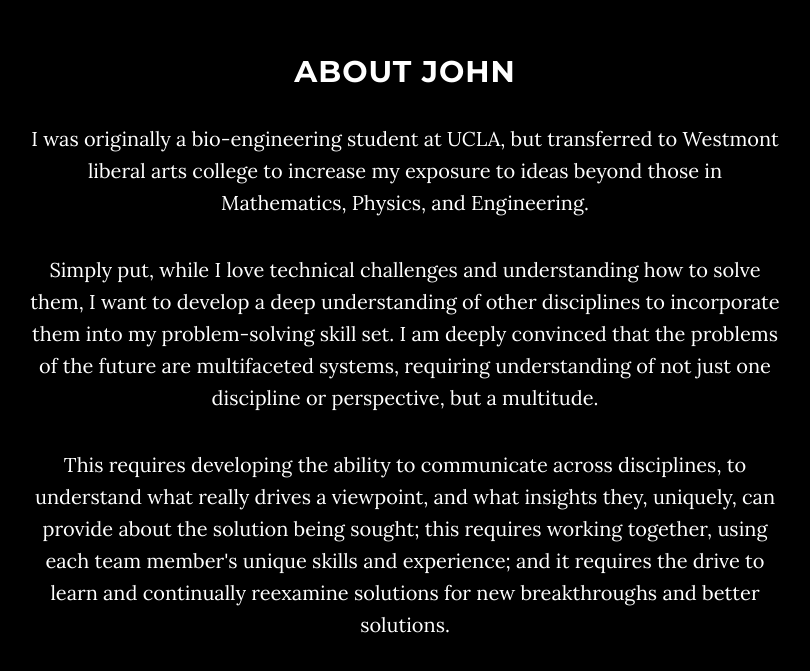
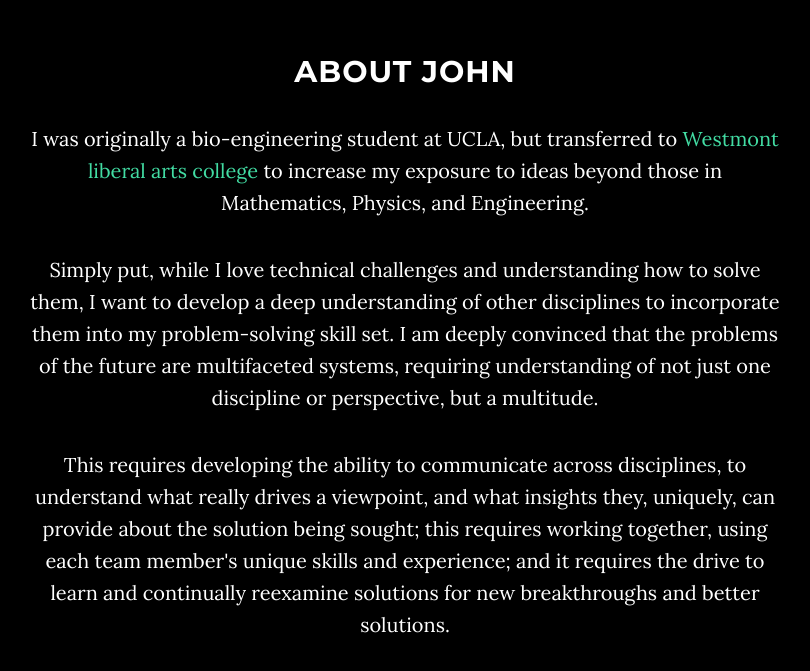
Before and after one commit to jc-duncan/jc-duncan.github.io, a website: page index.html in a window 1280 px wide. Shown: the part 995-1666 px from the top of the page, without its empty margins (235-1045 px from the left). Drawn offline with nearby package versions, Linux system fonts and the light colour scheme; some packages are replaced by stand-ins of ours.

Commit message:
Update index.html

```diff
--- a/index.html
+++ b/index.html
@@ -88,7 +88,7 @@
         <div class="row">
             <div class="col-lg-8 col-lg-offset-2">
                 <h2>About John</h2>
-                <p>I was originally a bio-engineering student at UCLA, but transferred to Westmont liberal arts college to increase my exposure to ideas beyond those in Mathematics, Physics, and Engineering. </p>
+                <p>I was originally a bio-engineering student at UCLA, but transferred to <a href="http://westmont.edu/a/index.html">Westmont liberal arts college</a> to increase my exposure to ideas beyond those in Mathematics, Physics, and Engineering. </p>
                 <p>Simply put, while I love technical challenges and understanding how to solve them, I want to develop a deep understanding of other disciplines to incorporate them into my problem-solving skill set.
                   I am deeply convinced that the problems of the future are multifaceted systems, requiring understanding of not just one discipline or perspective, but a multitude.</p>
                 <p>This requires developing the ability to communicate across disciplines, to understand what really drives a viewpoint, and what insights they, uniquely, can provide about the solution being sought; this requires working together, using each team member's unique skills and experience; and it requires the drive to learn and continually reexamine solutions for new breakthroughs and better solutions.</p>
```
